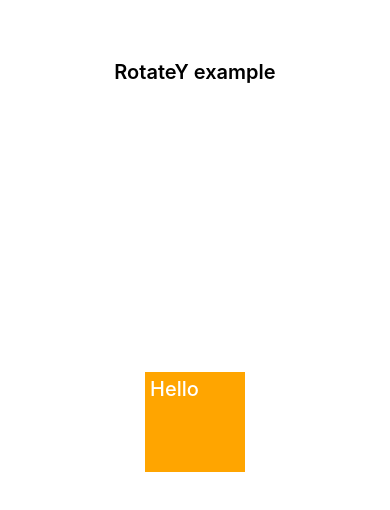
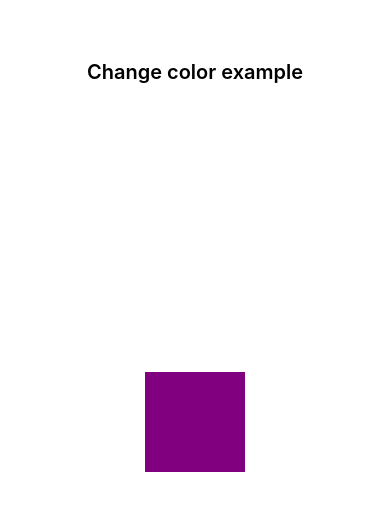
Before and after one commit to ck3g/RNAnimationExamples, a React Native app: screen / in a window 390 px wide. Shown: the top 510 px of the page. Built offline with nearby package versions, Linux system fonts and the light colour scheme.

Commit message:
Add change color example

```diff
--- a/App.js
+++ b/App.js
@@ -10,7 +10,8 @@ import {
   DecreasingSizeExample,
   RotateExample,
   RotateXExample,
-  RotateYExample
+  RotateYExample,
+  ChangeColorExample
 } from './examples';
 
 const examples = {
@@ -53,12 +54,16 @@ const examples = {
   rotateY: {
     title: 'RotateY example',
     component: RotateYExample
+  },
+  changeColor: {
+    title: 'Change color example',
+    component: ChangeColorExample
   }
 }
 
 export default class App extends React.Component {
   state = {
-    currentExample: 'rotateY'
+    currentExample: 'changeColor'
   }
 
   render() {
--- /dev/null
+++ b/examples/ChangeColorExample.js
@@ -0,0 +1,42 @@
+import React from 'react';
+import { Animated, Text } from 'react-native';
+
+class ChangeColorExample extends React.Component {
+  state = {
+    animation: new Animated.Value(0)
+  }
+
+  componentDidMount() {
+    Animated.timing(
+      this.state.animation,
+      {
+        toValue: 1,
+        duration: 3000
+      }
+    ).start();
+  }
+
+  render() {
+    const animationStyles = {
+      backgroundColor: this.state.animation.interpolate({
+        inputRange: [0, 0.5, 1],
+        outputRange: ['orange', 'rgb(0, 200, 0)', 'purple']
+      })
+    };
+
+    return (
+      <Animated.View style={[objectStyles.object, animationStyles]}>
+      </Animated.View>
+    );
+  }
+}
+
+const objectStyles = {
+  object: {
+    backgroundColor: 'orange',
+    width: 100,
+    height: 100
+  }
+}
+
+export { ChangeColorExample };
--- a/examples/index.js
+++ b/examples/index.js
@@ -8,3 +8,4 @@ export * from './DecreasingSizeExample';
 export * from './RotateExample';
 export * from './RotateXExample';
 export * from './RotateYExample';
+export * from './ChangeColorExample';
```
